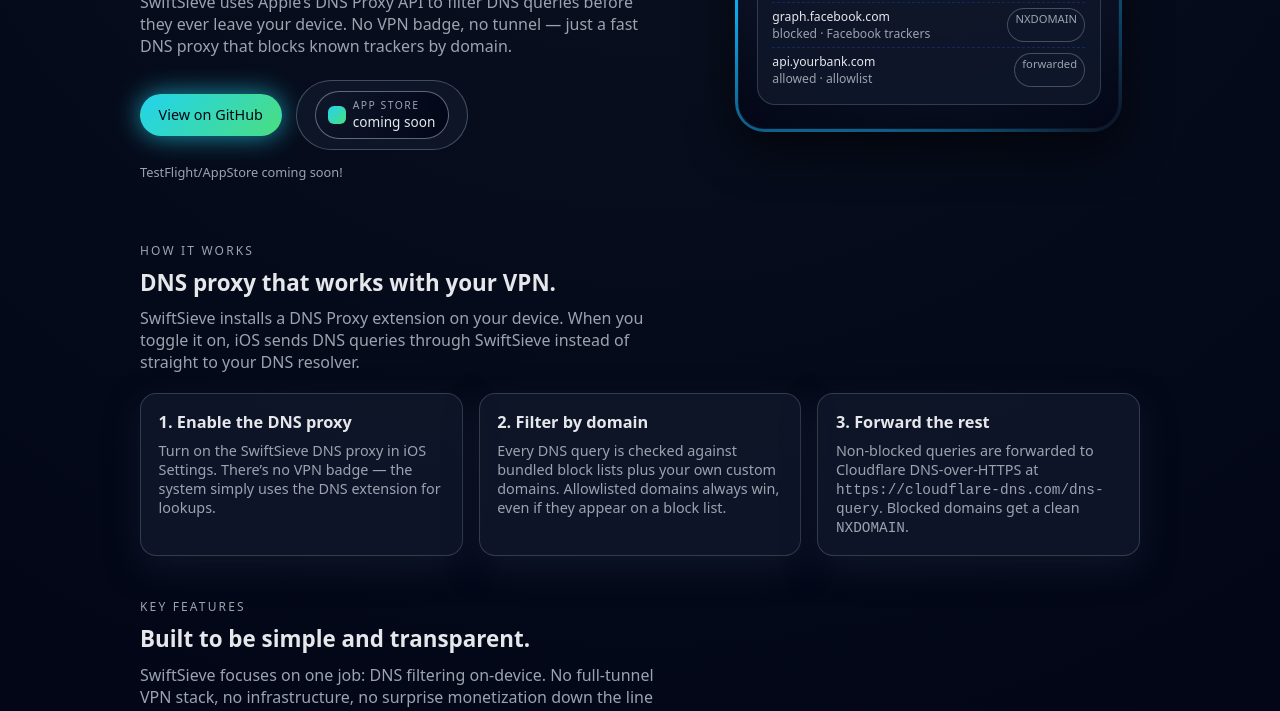
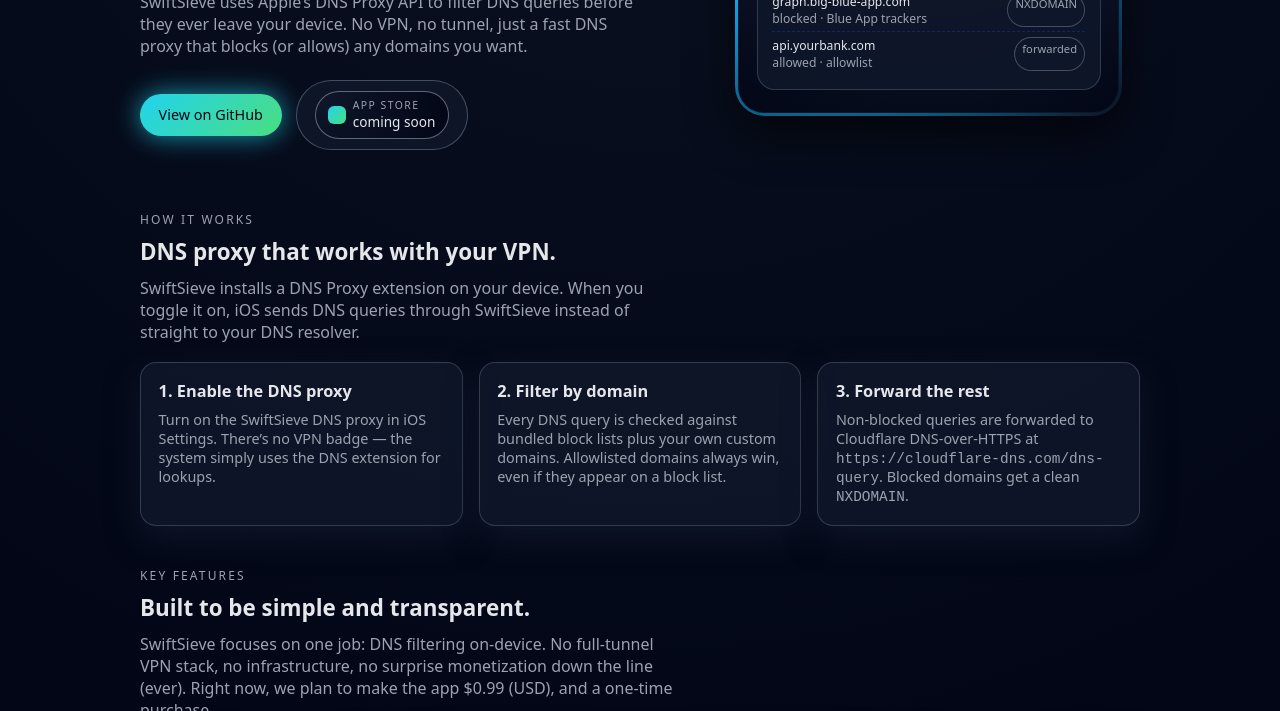
Before and after one commit to shalloran/SwiftSieve-site, a plain HTML site: page index.html in a window 1280 px wide. Shown: the part 389-1100 px from the top of the page. Drawn offline with Linux system fonts and the light colour scheme.

Commit message:
fix description

```diff
--- a/index.html
+++ b/index.html
@@ -60,8 +60,8 @@
             </h1>
             <p class="hero-subtitle">
               SwiftSieve uses Apple&rsquo;s DNS Proxy API to filter DNS queries
-              before they ever leave your device. No VPN badge, no tunnel &mdash;
-              just a fast DNS proxy that blocks known trackers by domain.
+              before they ever leave your device. No VPN, no tunnel,
+              just a fast DNS proxy that blocks (or allows) any domains you want.
             </p>
 
             <div class="hero-actions">
@@ -83,9 +83,9 @@
                 </span>
               </a>
             </div>
-            <p class="hero-note">
+            <!-- <p class="hero-note">
               TestFlight/AppStore coming soon!
-            </p>
+            </p> -->
           </div>
 
           <div class="hero-device" aria-hidden="true">
@@ -121,8 +121,8 @@
                   </div>
                   <div class="log-row">
                     <div>
-                      <div class="log-domain">graph.facebook.com</div>
-                      <div class="log-meta">blocked · Facebook trackers</div>
+                      <div class="log-domain">graph.big-blue-app.com</div>
+                      <div class="log-meta">blocked · Blue App trackers</div>
                     </div>
                     <span class="tag">NXDOMAIN</span>
                   </div>
```
